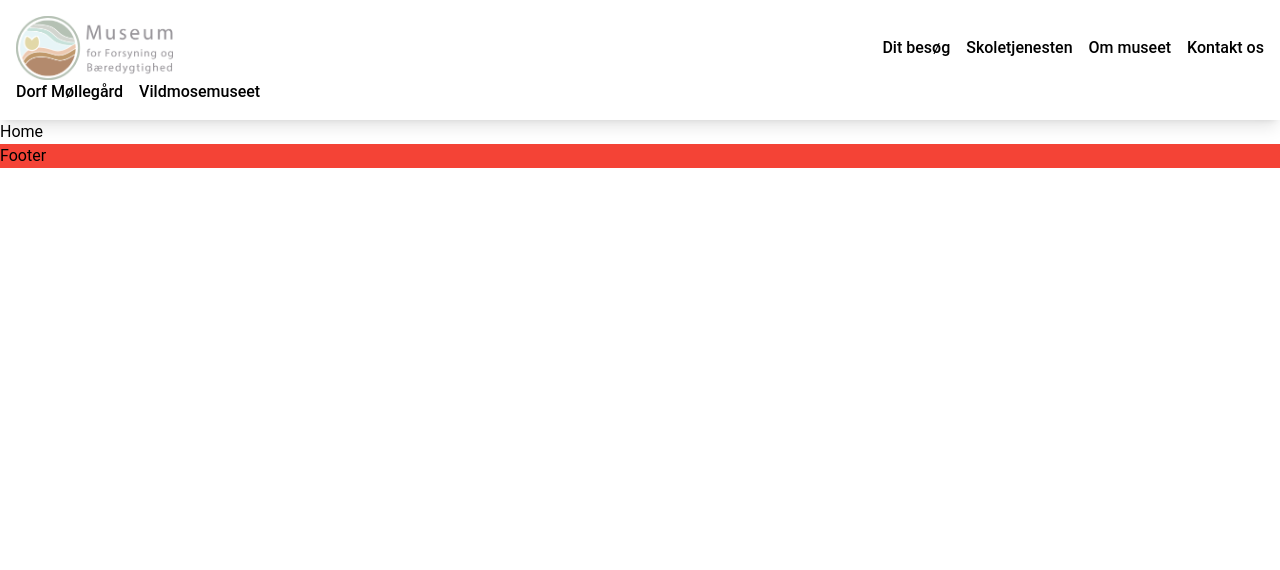
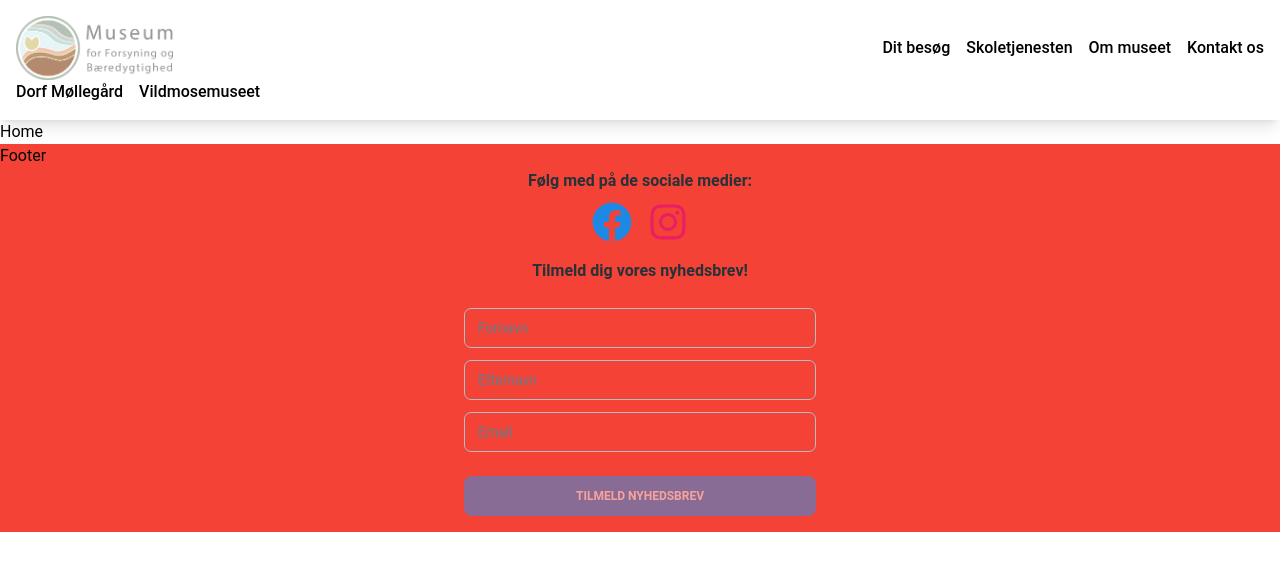
Before and after one commit to Team-13-UCL/MOSS-Website, a React (Vite) app in the folder MOSS-Website/: page / in a window 1280 px wide. Shown: the top 570 px of the page. Built offline with nearby package versions, Linux system fonts and the light colour scheme.

Commit message:
Added footer component with Tailwind css

```diff
--- a/MOSS-Website/package.json
+++ b/MOSS-Website/package.json
@@ -17,6 +17,7 @@
     "postcss": "^8.4.49",
     "react": "^18.3.1",
     "react-dom": "^18.3.1",
+    "react-icons": "^5.3.0",
     "react-router-dom": "^6.28.0"
   },
   "devDependencies": {
--- a/MOSS-Website/src/components/Footer.jsx
+++ b/MOSS-Website/src/components/Footer.jsx
@@ -1,8 +1,16 @@
 import React from 'react'
+import RegisterNewsletterForm from './RegisterNewsletterForm'
+import SocialMediaIcons from './SocialMediaIcons'
 
 const Footer = () => {
   return (
-    <div className="bg-red-500">Footer</div>
+    <>
+    <div className="bg-red-500">
+    <h1>Footer</h1>
+    <SocialMediaIcons />
+    <RegisterNewsletterForm />
+    </div>
+    </>
   )
 }
 
--- a/MOSS-Website/src/components/Navbar.jsx
+++ b/MOSS-Website/src/components/Navbar.jsx
@@ -26,7 +26,6 @@
 //         </>
 //     );
 // }
-
 import React from 'react';
 import { NavLink } from 'react-router-dom';
 
@@ -42,15 +41,45 @@ export default function NavBar() {
                     />
                 </NavLink>
                 <div className="hidden md:flex space-x-4 text-black font-medium">
-                    <NavLink to="/dit-besoeg" activeClassName="text-yellow-500" className="hover:text-yellow-400">Dit besøg</NavLink>
-                    <NavLink to="/skoletjenesten" activeClassName="text-yellow-500" className="hover:text-yellow-400">Skoletjenesten</NavLink>
-                    <NavLink to="/om-museet" activeClassName="text-yellow-500" className="hover:text-yellow-400">Om museet</NavLink>
-                    <NavLink to="/kontakt" activeClassName="text-yellow-500" className="hover:text-yellow-400">Kontakt os</NavLink>
+                    <NavLink
+                        to="/dit-besoeg"
+                        className={({ isActive }) => isActive ? "text-yellow-500 hover:text-yellow-400" : "hover:text-yellow-400"}
+                    >
+                        Dit besøg
+                    </NavLink>
+                    <NavLink
+                        to="/skoletjenesten"
+                        className={({ isActive }) => isActive ? "text-yellow-500 hover:text-yellow-400" : "hover:text-yellow-400"}
+                    >
+                        Skoletjenesten
+                    </NavLink>
+                    <NavLink
+                        to="/om-museet"
+                        className={({ isActive }) => isActive ? "text-yellow-500 hover:text-yellow-400" : "hover:text-yellow-400"}
+                    >
+                        Om museet
+                    </NavLink>
+                    <NavLink
+                        to="/kontakt"
+                        className={({ isActive }) => isActive ? "text-yellow-500 hover:text-yellow-400" : "hover:text-yellow-400"}
+                    >
+                        Kontakt os
+                    </NavLink>
                 </div>
             </div>
             <div className="md:flex space-x-4 text-black font-medium mt-4 md:mt-0">
-                <NavLink to="/dorf-moellegaard" activeClassName="text-yellow-500" className="hover:text-yellow-400">Dorf Møllegård</NavLink>
-                <NavLink to="/vildmosemuseet" activeClassName="text-yellow-500" className="hover:text-yellow-400">Vildmosemuseet</NavLink>
+                <NavLink
+                    to="/dorf-moellegaard"
+                    className={({ isActive }) => isActive ? "text-yellow-500 hover:text-yellow-400" : "hover:text-yellow-400"}
+                >
+                    Dorf Møllegård
+                </NavLink>
+                <NavLink
+                    to="/vildmosemuseet"
+                    className={({ isActive }) => isActive ? "text-yellow-500 hover:text-yellow-400" : "hover:text-yellow-400"}
+                >
+                    Vildmosemuseet
+                </NavLink>
             </div>
         </nav>
     );
--- /dev/null
+++ b/MOSS-Website/src/components/RegisterNewsletterForm.jsx
@@ -0,0 +1,87 @@
+import { useState, useEffect } from "react";
+import React from "react";
+import { Card, Input, Button, Typography } from "@material-tailwind/react";
+
+export default function RegisterNewsletterForm() {
+    const [formData, setFormData] = useState({
+        firstName: "",
+        lastName: "",
+        email: ""
+    });
+
+    const [formValidation, setFormValidation] = useState(false);
+
+    // Run validation every time formData changes
+    useEffect(() => {
+        validateForm();
+    }, [formData]);
+
+    function validateForm() {
+        const isValid = formData.firstName.length > 0 &&
+                        formData.lastName.length > 0 &&
+                        formData.email.length > 0;
+        setFormValidation(isValid);
+    }
+
+    function handleChange(event) {
+        const { name, value } = event.target;
+        setFormData(prevFormData => ({
+            ...prevFormData,
+            [name]: value
+        }));
+    }
+
+    function handleSubmit(event) {
+        event.preventDefault();
+        // submitToApi(formData)
+        console.log(formData)
+    }
+
+    return (
+        <Card color="transparent" shadow={false} className="p-4 max-w-sm mx-auto">
+            <Typography variant="h6" color="blue-gray" className="text-center mb-2">
+                Tilmeld dig vores nyhedsbrev!
+            </Typography>
+            <form onSubmit={handleSubmit} className="mt-4 flex flex-col gap-3">
+                <Input
+                    size="md"
+                    label="Fornavn"
+                    placeholder="Indtast fornavn"
+                    name="firstName"
+                    value={formData.firstName}
+                    onChange={handleChange}
+                    required
+                />
+                <Input
+                    size="md"
+                    label="Efternavn"
+                    placeholder="Indtast efternavn"
+                    name="lastName"
+                    value={formData.lastName}
+                    onChange={handleChange}
+                    required
+                />
+                <Input
+                    size="md"
+                    label="Email"
+                    placeholder="Indtast email"
+                    name="email"
+                    value={formData.email}
+                    onChange={handleChange}
+                    type="email"
+                    required
+                />
+                <Button
+                    type="submit"
+                    color="blue"
+                    disabled={!formValidation}
+                    onClick={handleSubmit}
+                    fullWidth
+                    className="mt-3"
+                >
+                    Tilmeld nyhedsbrev
+                </Button>
+            </form>
+        </Card>
+    );
+}
--- /dev/null
+++ b/MOSS-Website/src/components/SocialMediaIcons.jsx
@@ -0,0 +1,34 @@
+import React from 'react';
+import { FaFacebook, FaInstagram } from 'react-icons/fa';
+import { Typography } from "@material-tailwind/react";
+
+
+export default function SocialMediaIcons() {
+    return (
+        <div className="flex flex-col items-center">
+            <Typography variant="h6" color="blue-gray" className="text-center mb-2">
+                Følg med på de sociale medier:
+            </Typography>
+            <div className="flex gap-4">
+                <a
+                    href="https://www.facebook.com/profile.php?id=100047369362601"
+                    target="_blank"
+                    rel="noopener noreferrer"
+                    aria-label="Facebook"
+                    className="text-blue-600 hover:text-blue-700 transition-colors"
+                >
+                    <FaFacebook size={40} />
+                </a>
+                <a
+                    href="https://www.instagram.com/museum_moss/"
+                    target="_blank"
+                    rel="noopener noreferrer"
+                    aria-label="Instagram"
+                    className="text-pink-500 hover:text-pink-600 transition-colors"
+                >
+                    <FaInstagram size={40} />
+                </a>
+            </div>
+        </div>
+    );
+}
```
Also changed, not shown: 1 other file (tests, documents, lock files or other folders).
